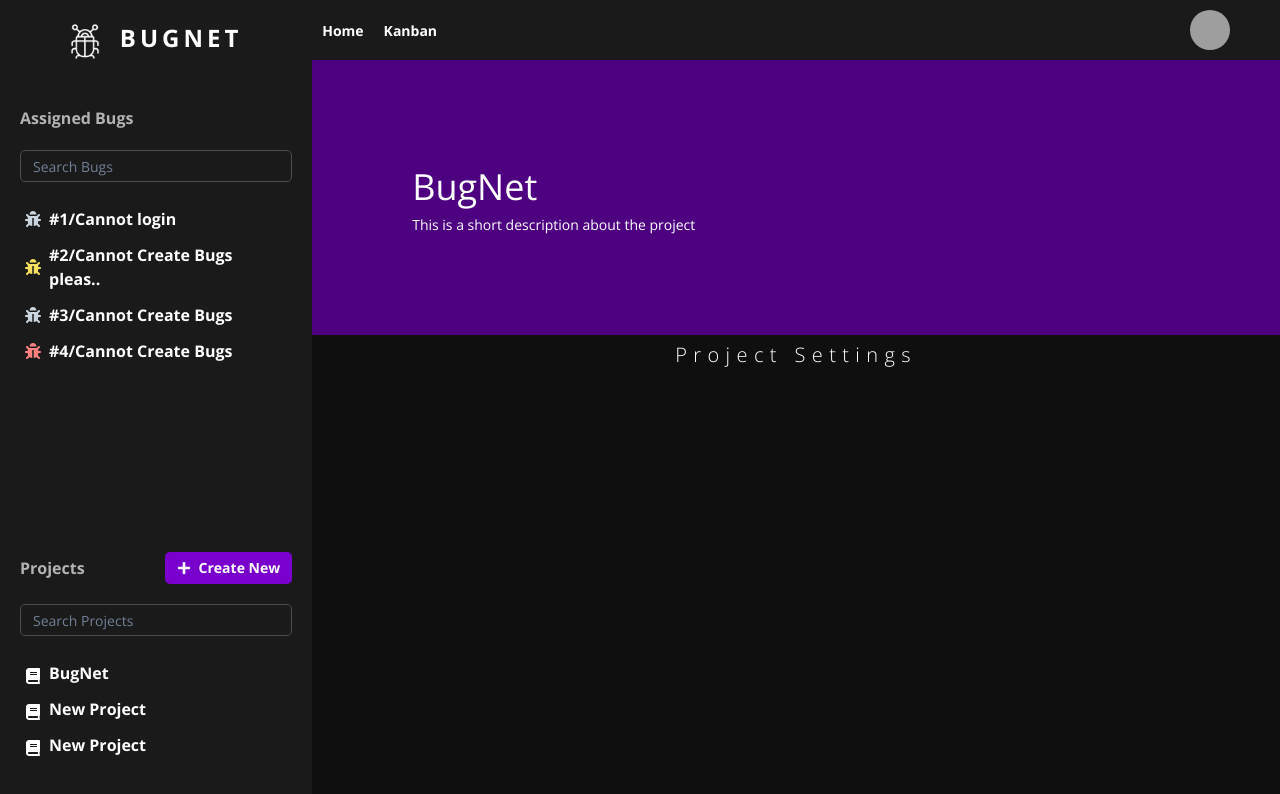
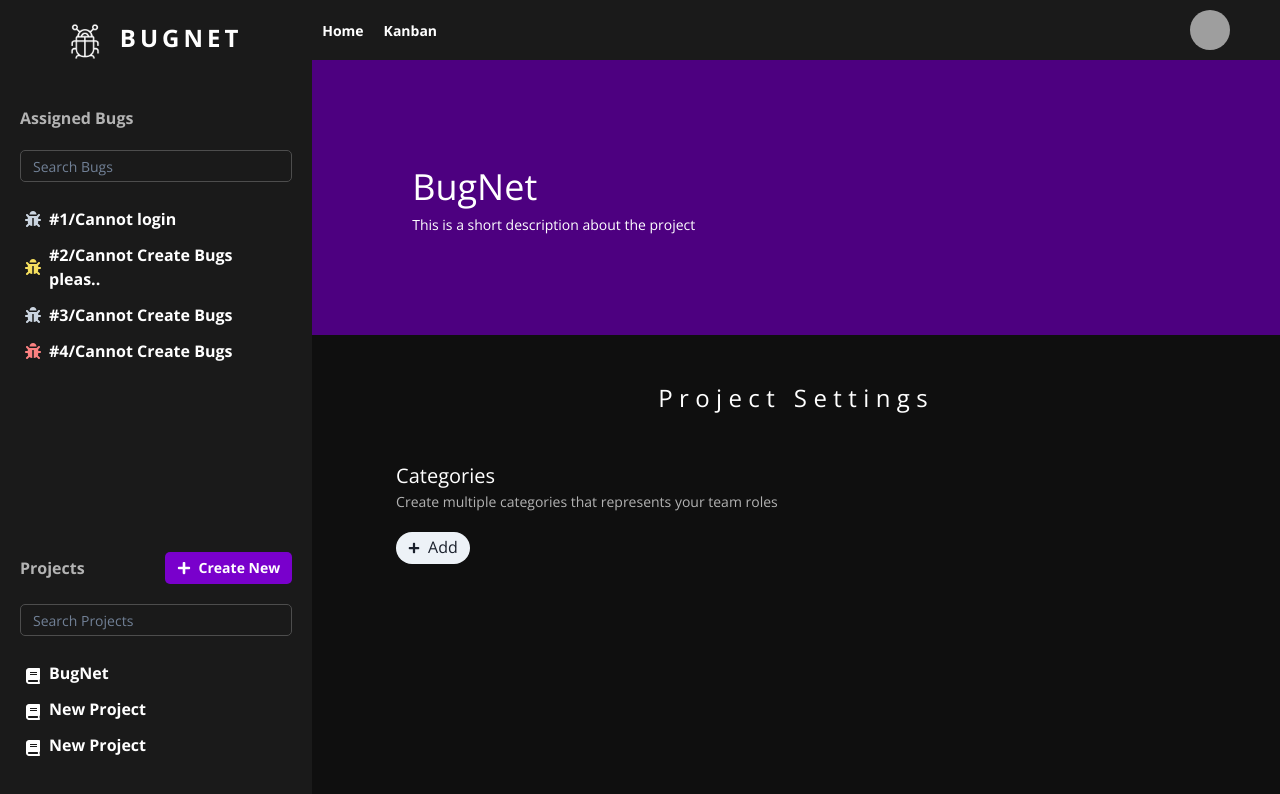
Before and after one commit to Dovakiin0/BugNet, a React (Vite) app in the folder client/: page /project/1 in a window 1280 px wide. Shown: the top 794 px of the page. Built offline with nearby package versions, Linux system fonts and the light colour scheme; grey boxes are pictures that could not be loaded.

Commit message:
project page setup

```diff
--- /dev/null
+++ b/client/src/app/Project/components/Chips.tsx
@@ -0,0 +1,25 @@
+import { Tag, TagLabel, TagCloseButton } from "@chakra-ui/react";
+
+type Props = {
+  key: number;
+  label: string;
+  colorScheme: string;
+  onClick: () => void;
+};
+
+function Chips({ key, label, onClick, colorScheme }: Props) {
+  return (
+    <Tag
+      size={"lg"}
+      key={key}
+      borderRadius="full"
+      variant="solid"
+      colorScheme={colorScheme}
+    >
+      <TagLabel>{label}</TagLabel>
+      <TagCloseButton onClick={onClick} />
+    </Tag>
+  );
+}
+
+export default Chips;
--- a/client/src/app/Project/index.tsx
+++ b/client/src/app/Project/index.tsx
@@ -1,10 +1,49 @@
-import { Box, Flex, Text } from "@chakra-ui/react";
+import {
+  Box,
+  Button,
+  Flex,
+  Input,
+  Popover,
+  PopoverArrow,
+  PopoverBody,
+  PopoverCloseButton,
+  PopoverContent,
+  PopoverHeader,
+  PopoverTrigger,
+  Tag,
+  TagLabel,
+  TagLeftIcon,
+  Text,
+  useDisclosure,
+  Wrap,
+} from "@chakra-ui/react";
+import { useState } from "react";
+import { FaPlus } from "react-icons/fa";
+import NormalTextField from "../../components/Forms/NormalTextField";
+import TextField from "../../components/Forms/TextField";
+import Chips from "./components/Chips";
 
 type Props = {};
 
+type Category = {
+  title: string;
+  color: string;
+};
+
 function Project({}: Props) {
+  const categoryPopOver = useDisclosure();
+  const [categories, setCategories] = useState<Category[]>([]);
+
+  const onCategoryAdd = (e: any) => {
+    if (e.key === "Enter" && e.target.value !== "") {
+      setCategories([...categories, { title: e.target.value, color: "gray" }]);
+      categoryPopOver.onClose();
+      e.target.value = "";
+    }
+  };
+
   return (
-    <Flex flexDir="column">
+    <Flex flexDir="column" gap="10">
       <Box bg="brand.800" backdropFilter="auto" backdropBlur="10px">
         <Flex margin="100px" flexDir={"column"}>
           <Text fontSize={"4xl"}>BugNet</Text>
@@ -14,9 +53,62 @@ function Project({}: Props) {
         </Flex>
       </Box>
       <Flex flexDir="column" align="center" margin="5px">
-        <Text fontSize={"xl"} fontWeight="light" letterSpacing={"0.4rem"}>
+        <Text fontSize={"2xl"} letterSpacing={"0.4rem"}>
           Project Settings
         </Text>
+      </Flex>
+      <Flex flexDir="column" align="center">
+        <Flex width="50em" flexDir="column" gap="5">
+          <Box>
+            <Text fontSize="xl">Categories</Text>
+            <Text fontSize="sm" color="primary.200">
+              Create multiple categories that represents your team roles
+            </Text>
+          </Box>
+          <Wrap>
+            {categories.length > 0 &&
+              categories.map((cat, i) => (
+                <Chips
+                  key={i}
+                  label={cat.title}
+                  onClick={() => {}}
+                  colorScheme={cat.color}
+                />
+              ))}
+            <Popover
+              isOpen={categoryPopOver.isOpen}
+              onClose={categoryPopOver.onClose}
+              placement="right"
+            >
+              <PopoverTrigger>
+                <Tag
+                  size={"lg"}
+                  key={"sm"}
+                  variant="subtle"
+                  colorScheme="gray"
+                  borderRadius={"full"}
+                  _hover={{ cursor: "pointer" }}
+                  onClick={categoryPopOver.onOpen}
+                >
+                  <TagLeftIcon boxSize="12px" as={FaPlus} />
+                  <TagLabel>Add</TagLabel>
+                </Tag>
+              </PopoverTrigger>
+              <PopoverContent bg="primary.900" border="none">
+                <PopoverBody as={Flex} flexDir="column" gap="3">
+                  <Text color="primary.200">Title</Text>
+                  <NormalTextField
+                    type="text"
+                    placeholder="Enter category name"
+                    onKeyDown={onCategoryAdd}
+                  />
+                  <Text>Color</Text>
+                  <NormalTextField type="color" />
+                </PopoverBody>
+              </PopoverContent>
+            </Popover>
+          </Wrap>
+        </Flex>
       </Flex>
     </Flex>
   );
--- /dev/null
+++ b/client/src/components/Forms/NormalTextField.tsx
@@ -0,0 +1,25 @@
+import { Input } from "@chakra-ui/react";
+
+function NormalTextField({
+  placeholder,
+  size,
+  onChange,
+  onKeyDown,
+  ...props
+}: any) {
+  return (
+    <Input
+      placeholder={placeholder}
+      size={size || "sm"}
+      borderColor={"primary.600"}
+      borderRadius={"5px"}
+      _hover={{ borderColor: "primary.500" }}
+      _focus={{ borderColor: "brand.200" }}
+      onChange={onChange}
+      onKeyDown={onKeyDown}
+      {...props}
+    />
+  );
+}
+
+export default NormalTextField;
--- a/client/src/partials/Layouts/Navbar/Components/SideNav.tsx
+++ b/client/src/partials/Layouts/Navbar/Components/SideNav.tsx
@@ -12,6 +12,7 @@ import { NavLink } from "react-router-dom";
 import ProjectList from "./ProjectList";
 import RecentBugsList from "./AssignedBugs";
 import ProjectModal from "../../../../app/Project/components/ProjectModal";
+import NormalTextField from "../../../../components/Forms/NormalTextField";
 
 type Props = {};
 
@@ -95,14 +96,7 @@ function SideNav({}: Props) {
           <Text fontWeight={"bold"} color="primary.200">
             Assigned Bugs
           </Text>
-          <Input
-            placeholder="Search Bugs"
-            size="sm"
-            borderColor={"primary.600"}
-            borderRadius={"5px"}
-            _hover={{ borderColor: "primary.500" }}
-            _focus={{ borderColor: "brand.200" }}
-          />
+          <NormalTextField placeholder="Search Bugs" />
           <Box
             overflowY="auto"
             overflowX={"hidden"}
@@ -131,14 +125,7 @@ function SideNav({}: Props) {
             </Button>
           </Flex>
           {/* List Projects */}
-          <Input
-            placeholder="Search Projects"
-            size="sm"
-            borderColor={"primary.600"}
-            borderRadius={"5px"}
-            _hover={{ borderColor: "primary.500" }}
-            _focus={{ borderColor: "brand.200" }}
-          />
+          <NormalTextField placeholder="Search Projects" />
           <Box
             overflowY="auto"
             overflowX={"hidden"}
--- a/client/src/partials/Themes/index.ts
+++ b/client/src/partials/Themes/index.ts
@@ -7,6 +7,7 @@ import { Text, Button, Input } from "./components";
 
 export const theme: ThemeConfig = extendTheme({
   initialColorMode: "dark",
+  useSystemColorMode: true,
   colors: {
     primary: {
       900: "#0F0F0F",
```
